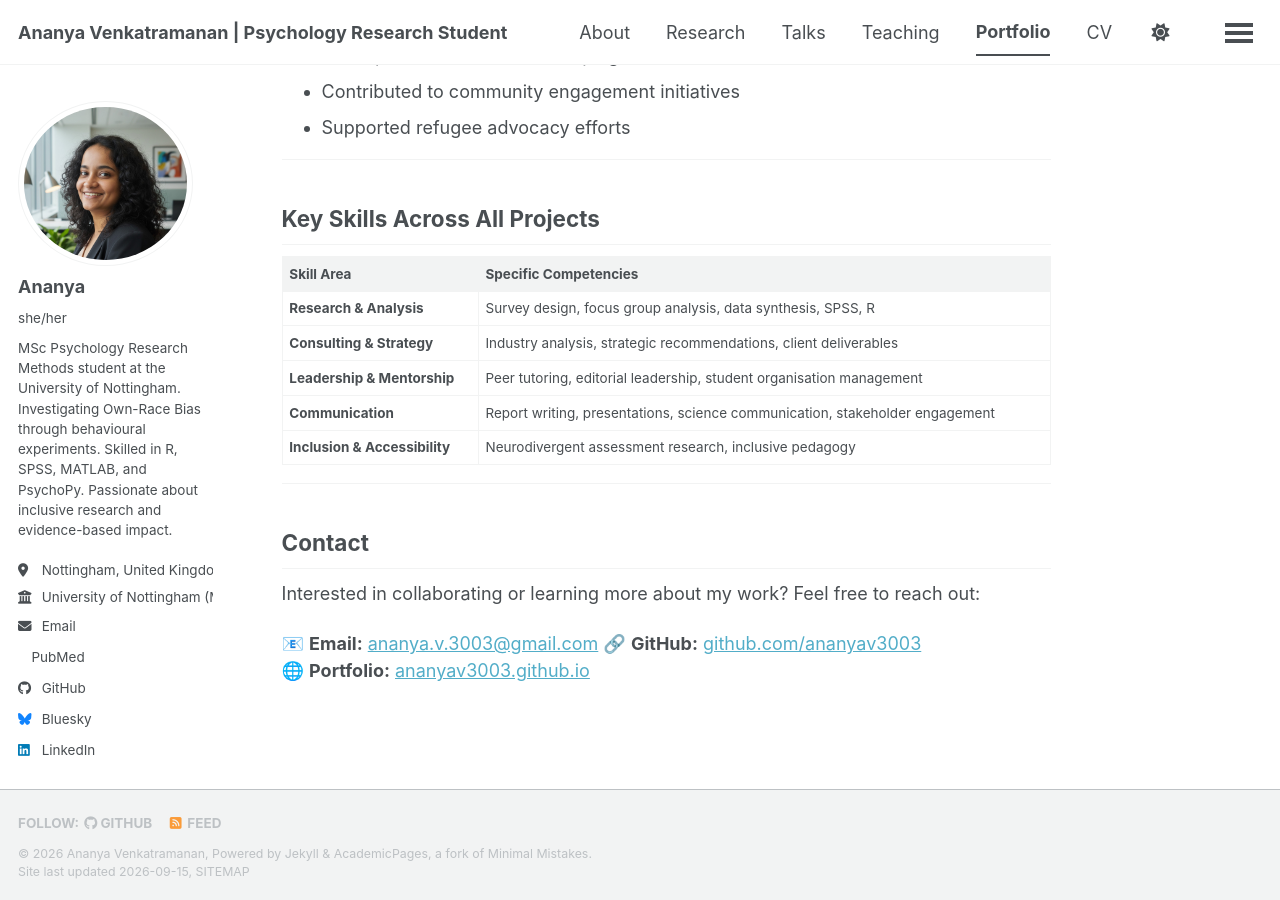
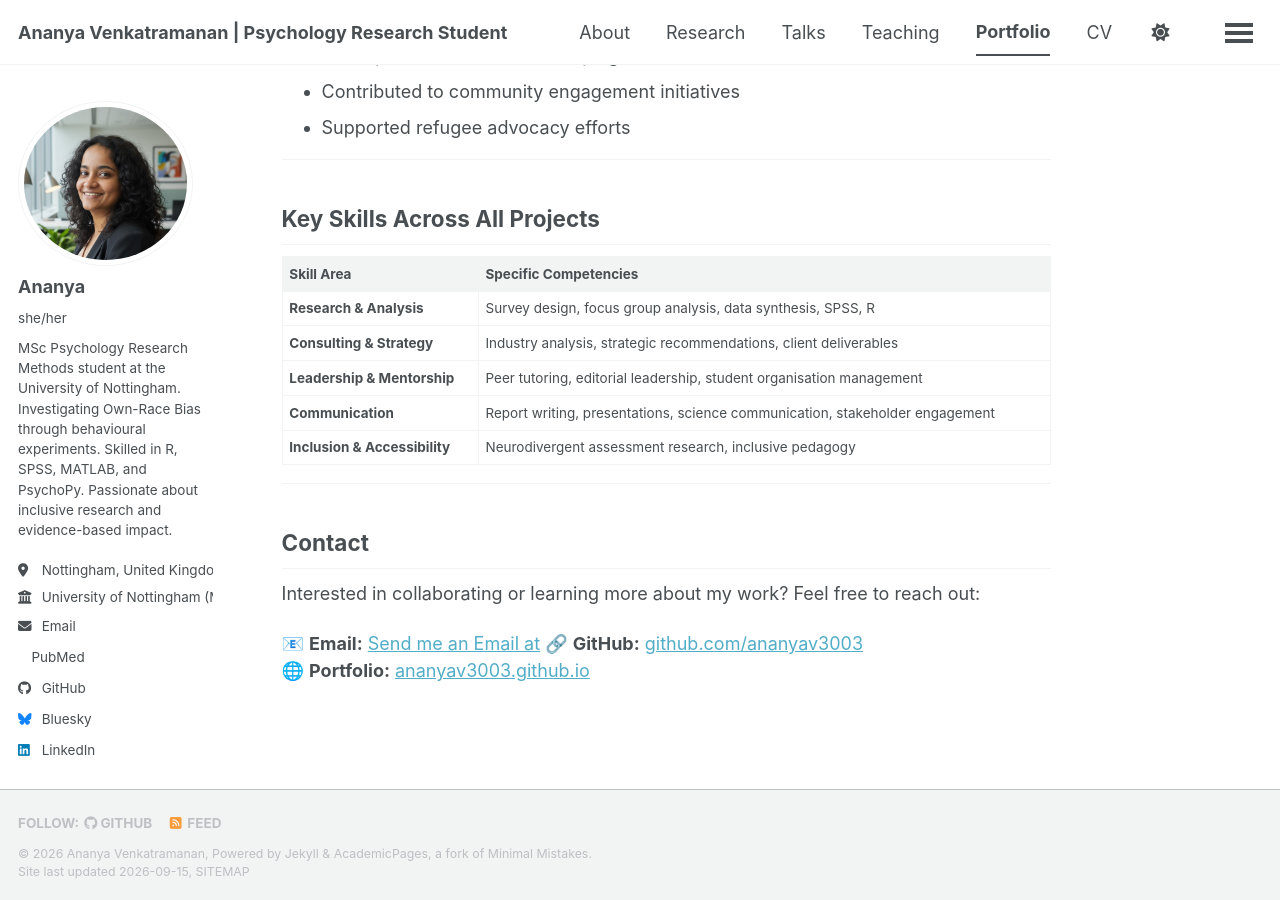
Before and after one commit to ananyav3003/ananyav3003.github.io, a Jekyll site: the page built from _pages/portfolio.md, in a window 1280 px wide and 900 px high, scrolled down 3258 px. Built offline with Jekyll 4.4.1, drawn with Linux system fonts in a browser that asks for light colours; a style sheet for code colours, icons or effects is not loaded.

Commit message:
Improve email contact format in portfolio
Updated email link format for clarity.

```diff
--- a/_pages/portfolio.md
+++ b/_pages/portfolio.md
@@ -124,6 +124,6 @@ Chennai, India
 
 Interested in collaborating or learning more about my work? Feel free to reach out:
 
-📧 **Email:** [ananya.v.3003@gmail.com](https://mail.google.com)
+📧 **Email:** [Send me an Email at](mailto:ananya.v.3003@://gmail.com,)
 🔗 **GitHub:** [github.com/ananyav3003](https://github.com/ananyav3003)
 🌐 **Portfolio:** [ananyav3003.github.io](https://ananyav3003.github.io)
```
